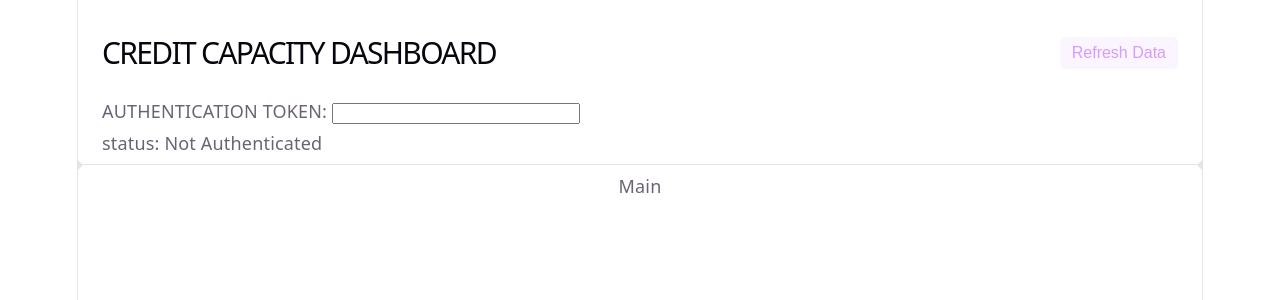
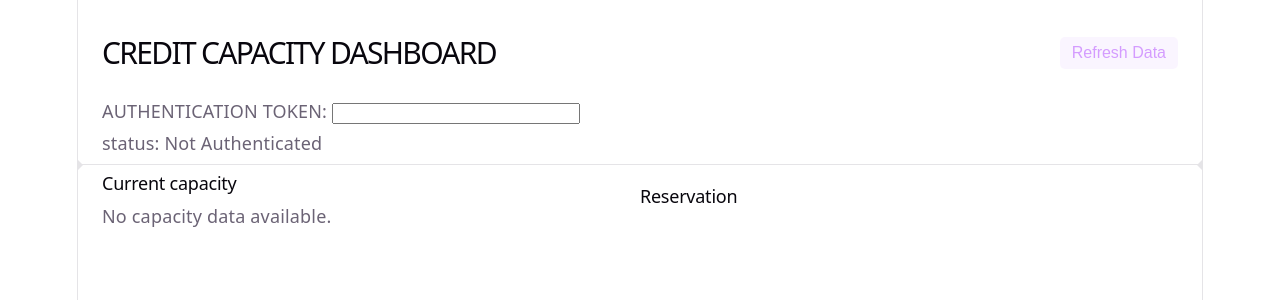
Before and after one commit to torkhau/credit-limit-service, a React (Vite) app in the folder client/: page / in a window 1280 px wide. Shown: the top 300 px of the page. Built offline with nearby package versions, Linux system fonts and the light colour scheme.

Commit message:
feat(main): implement capacity display and reservation section with currency formatting

```diff
--- a/client/src/features/main/Main.css
+++ b/client/src/features/main/Main.css
@@ -3,19 +3,41 @@
   flex-direction: column;
   padding: 8px 24px;
 
-  .main,
-  .auth {
-    display: inherit;
+  .capacity {
+    display: flex;
+    align-items: stretch;
   }
 
-  .main {
+  .capacity {
     justify-content: space-between;
     align-items: center;
+
+    & > * {
+      display: flex;
+      flex: 1 1 0px;
+      align-items: flex-start;
+      flex-direction: column;
+    }
+
+    .current-capacity {
+      display: flex;
+      flex-wrap: wrap;
+      gap: 6px;
+    }
+
+    .reserve-capacity {
+      display: flex;
+    }
   }
-  .auth {
-    flex-direction: column;
-    align-items: flex-start;
-    gap: 6px;
 
+  .card {
+    min-width: 150px;
+    padding: 0 6px;
+    background-color: var(--social-bg);
+    border-radius: 8px;
+
+    p {
+      text-align: left;
+    }
   }
 }
--- a/client/src/features/main/Main.tsx
+++ b/client/src/features/main/Main.tsx
@@ -1,3 +1,65 @@
+import { useContext } from 'react';
+import { CapacityContext } from '../../contexts/userData';
+import { numberToCurrency } from '../../utils/numberToCurrency';
 import './Main.css';
 
-export function Main() { return <main id="main">Main</main>; }
+export function Main() {
+  const capacityCtx = useContext(CapacityContext);
+
+  if (!capacityCtx) {
+    throw new Error('CapacityContext is not available');
+  }
+
+  const { capacity } = capacityCtx;
+
+  return (
+    <main id="main">
+      <section className="capacity">
+        <div>
+          <h2>Current capacity</h2>
+          {capacity ? (
+            <div className="current-capacity">
+              <div className="card">
+                <p>Total</p>
+                <h2>
+                  {numberToCurrency(
+                    capacity.totalCapacity,
+                    capacity.baseCurrency,
+                  )}
+                </h2>
+              </div>
+              <div className="card">
+                <p>Reserved</p>
+                <h2>
+                  {numberToCurrency(
+                    capacity.reservedCapacity,
+                    capacity.baseCurrency,
+                  )}
+                </h2>
+              </div>
+              <div className="card">
+                <p>Available</p>
+                <h2>
+                  {numberToCurrency(
+                    capacity.availableCapacity,
+                    capacity.baseCurrency,
+                  )}
+                </h2>
+              </div>
+              <div className="card">
+                <p>Base currency</p>
+                <h2>{capacity.baseCurrency}</h2>
+              </div>
+            </div>
+          ) : (
+            <p>No capacity data available.</p>
+          )}
+        </div>
+        <div style={{ borderColor: 'green' }}>
+          <h2>Reservation</h2>
+          <div></div>
+        </div>
+      </section>
+    </main>
+  );
+}
--- a/client/src/index.css
+++ b/client/src/index.css
@@ -8,8 +8,6 @@
   --accent-bg: rgba(170, 59, 255, 0.1);
   --accent-border: rgba(170, 59, 255, 0.5);
   --social-bg: rgba(244, 243, 236, 0.5);
-  --shadow:
-    rgba(0, 0, 0, 0.1) 0 10px 15px -3px, rgba(0, 0, 0, 0.05) 0 4px 6px -2px;
 
   --sans: system-ui, 'Segoe UI', Roboto, sans-serif;
   --heading: system-ui, 'Segoe UI', Roboto, sans-serif;
@@ -41,12 +39,6 @@
     --accent-bg: rgba(192, 132, 252, 0.15);
     --accent-border: rgba(192, 132, 252, 0.5);
     --social-bg: rgba(47, 48, 58, 0.5);
-    --shadow:
-      rgba(0, 0, 0, 0.4) 0 10px 15px -3px, rgba(0, 0, 0, 0.25) 0 4px 6px -2px;
-  }
-
-  #social .button-icon {
-    filter: invert(1) brightness(2);
   }
 }
 
--- /dev/null
+++ b/client/src/utils/numberToCurrency.ts
@@ -0,0 +1,6 @@
+export const numberToCurrency = (value: number, currency: string): string => {
+  return new Intl.NumberFormat('en-US', {
+    style: 'currency',
+    currency: currency,
+  }).format(value);
+}
```
